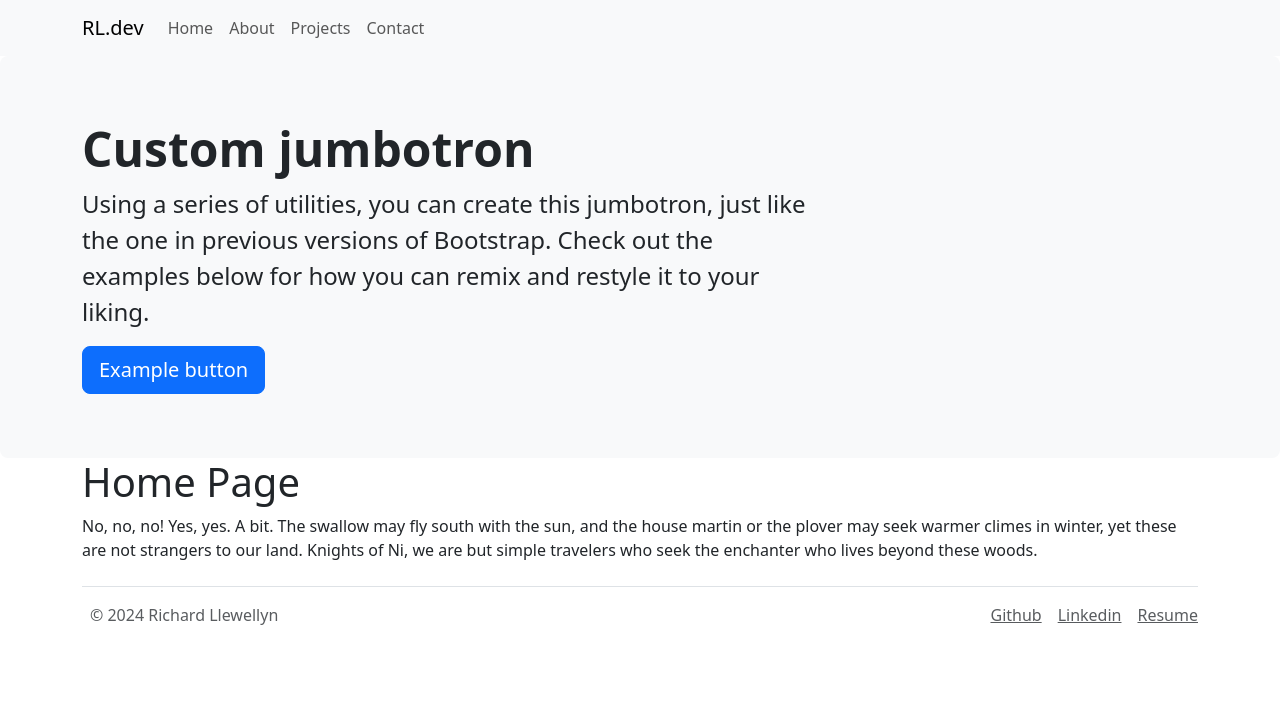
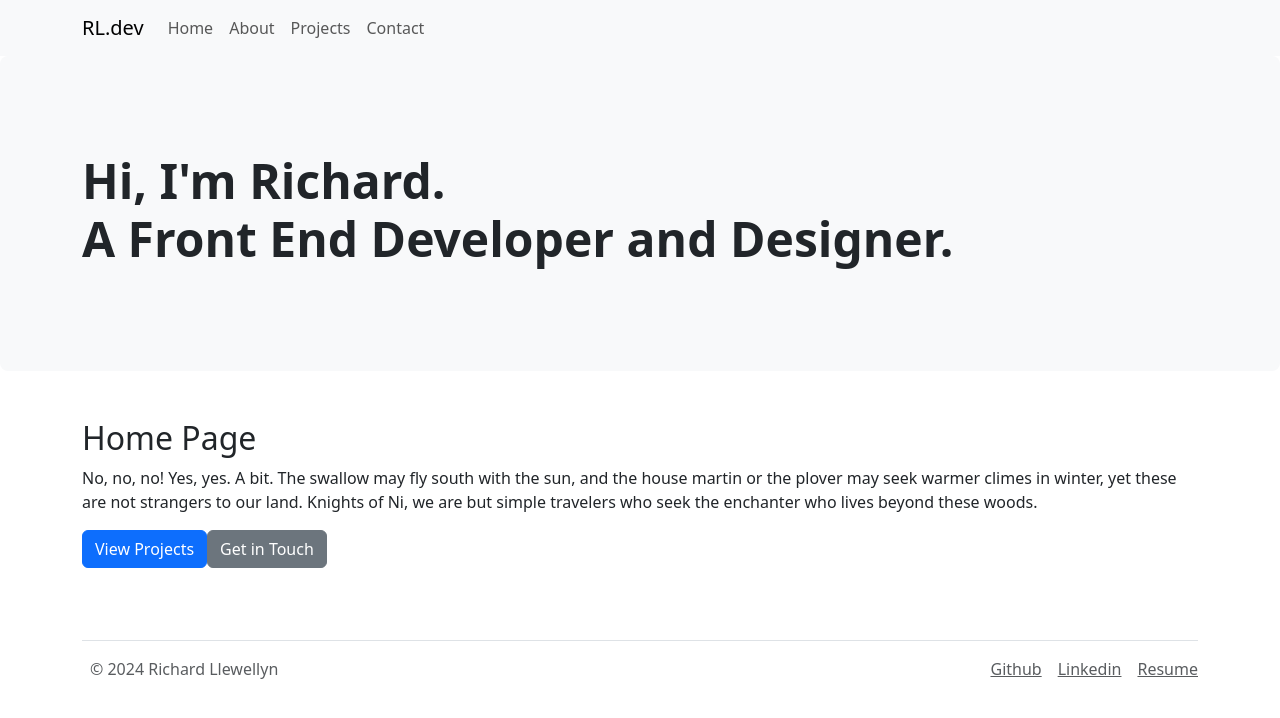
Before and after one commit to RichLlew182/react-portfolio, a React (Vite) app: page / in a window 1280 px wide. Shown: the top 718 px of the page. Built offline with nearby package versions, Linux system fonts and the light colour scheme.

Commit message:
updated jumbotron component and home component, moved buttons arround

```diff
--- a/src/App.jsx
+++ b/src/App.jsx
@@ -1,8 +1,8 @@
 // import { useState } from 'react'
 import './App.css'
+import { HashRouter as Router, Route, Routes } from 'react-router-dom'
 import Header from './components/Header'
 import Footer from './components/Footer'
-import { HashRouter as Router, Route, Routes } from 'react-router-dom'
 import Home from './components/Home'
 import About from './components/About'
 import ProjectGallery from './components/Project-Gallery'
--- a/src/components/About.jsx
+++ b/src/components/About.jsx
@@ -1,10 +1,10 @@
 function About() {
   return (
     <>
-      <section className="container">
-        <h1>About</h1>
+      <section className="container py-5">
+        <h2>About</h2>
 
-        <p>Hi there! I'm Richard, a Graphic Designer and soon-to-be Front End Developer living and working in
+        <p>Hi there! I&apos;m Richard, a Graphic Designer and soon-to-be Front End Developer living and working in
           London.</p>
         <p>
           After several years in the design industry I am now looking for new challenges and opportunities as a
--- a/src/components/Contact.jsx
+++ b/src/components/Contact.jsx
@@ -10,8 +10,8 @@ function Contact() {
   }
   return (
     <>
-      <section className="container">
-        <h1>Contact</h1>
+      <section className="container py-5">
+        <h2>Contact</h2>
         <Form>
           <Form.Group className="mb-3" controlId="name">
             <Form.Label>Name</Form.Label>
--- a/src/components/Home.jsx
+++ b/src/components/Home.jsx
@@ -1,11 +1,12 @@
 function Home() {
   return (
     <>
-      <section className="container">
-        <h1>Home Page</h1>
+      <section className="container py-5">
+        <h2>Home Page</h2>
         <p>
           No, no, no! Yes, yes. A bit. The swallow may fly south with the sun, and the house martin or the plover may seek warmer climes in winter, yet these are not strangers to our land. Knights of Ni, we are but simple travelers who seek the enchanter who lives beyond these woods.
         </p>
+        <a className="btn btn-primary" href="#project-gallery" type="button">View Projects</a><a href="#contact" className="btn btn-secondary" type="button">Get in Touch</a>
       </section>
     </>
   );
--- a/src/components/Jumbotron.jsx
+++ b/src/components/Jumbotron.jsx
@@ -2,10 +2,8 @@ function Jumbotron() {
   return (
     <>
       <div className="p-5 bg-light rounded-3">
-        <div className="container py-3">
-          <h1 className="display-5 fw-bold">Custom jumbotron</h1>
-          <p className="col-md-8 fs-4">Using a series of utilities, you can create this jumbotron, just like the one in previous versions of Bootstrap. Check out the examples below for how you can remix and restyle it to your liking.</p>
-          <button className="btn btn-primary btn-lg" type="button">Example button</button>
+        <div className="container py-5">
+          <h1 className="display-5 fw-bold"><span className="d-block">Hi, I&apos;m Richard. </span><span className="d-block">A Front End Developer and Designer.</span></h1>
         </div>
       </div>
     </>
--- a/src/components/Project-Gallery.jsx
+++ b/src/components/Project-Gallery.jsx
@@ -4,8 +4,8 @@ import projectList from '../project-list.json'
 function ProjectGallery() {
   return (
     <>
-      <div className="container">
-        <h1>Projects</h1>
+      <div className="container py-5">
+        <h2>Projects</h2>
         <div className="row">
           {
             projectList.map((project) => (
--- a/src/components/Project.jsx
+++ b/src/components/Project.jsx
@@ -1,6 +1,7 @@
 import Button from 'react-bootstrap/Button';
 import Card from 'react-bootstrap/Card';
 
+// eslint-disable-next-line react/prop-types
 function Project({ title, image, description, deployedURL, repoLink }) {
   return (
     <div className='col-md-6 col-lg-4'>
```
